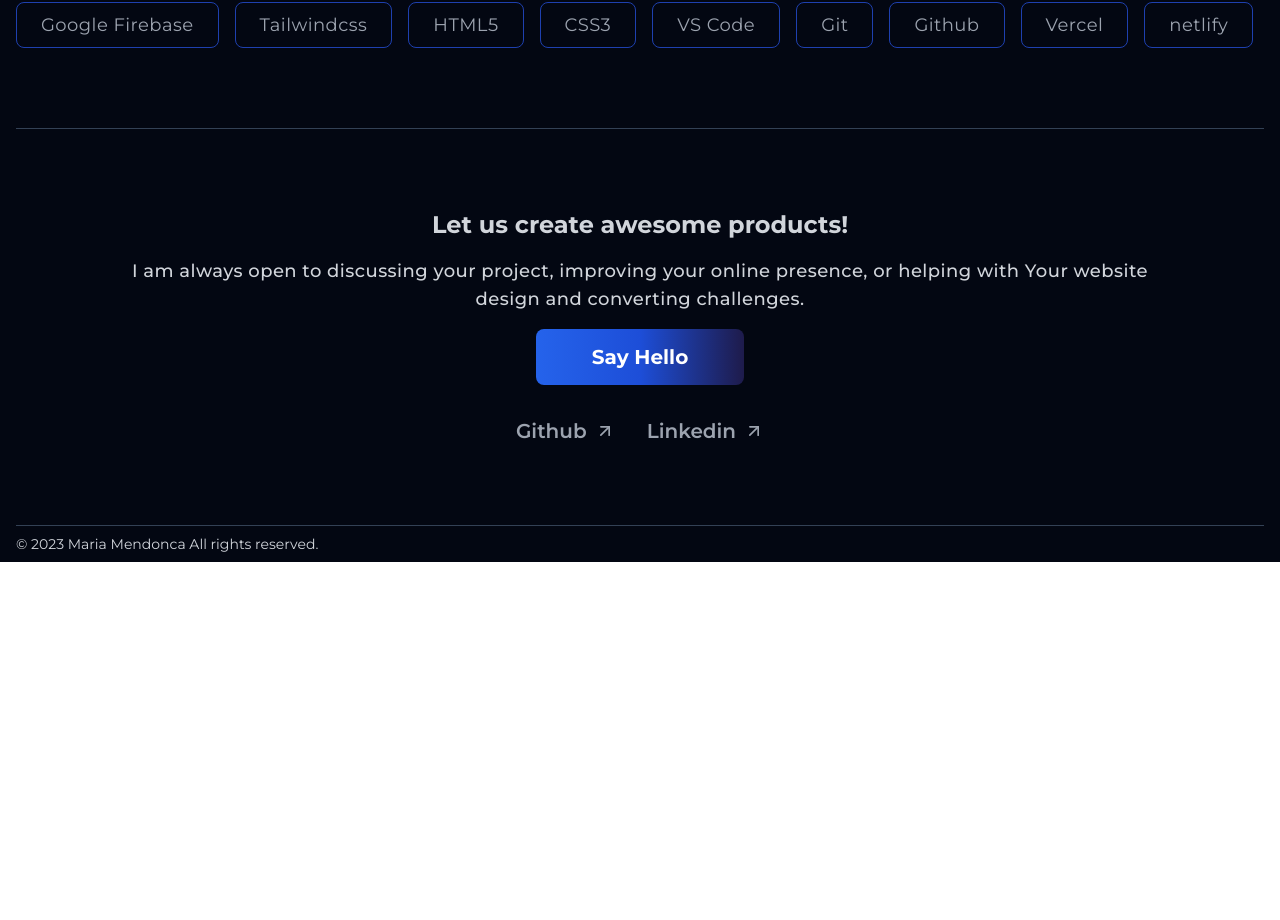
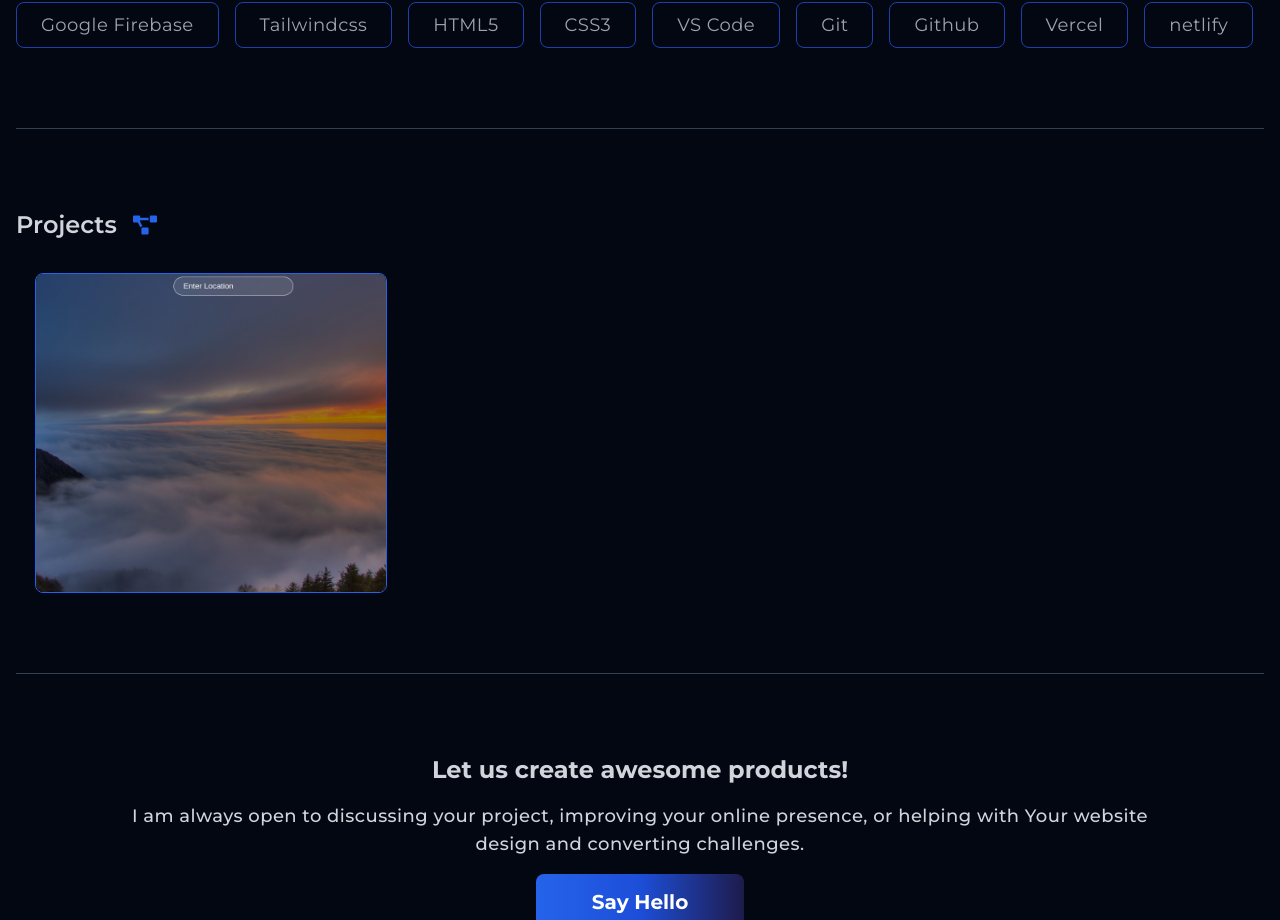
Before and after one commit to mendoncamaria/portfolio-next, a Next.js app: page / in a window 1280 px wide. Shown: the part 1335-2255 px from the top of the page. Before the commit the page ends 1897 px from the top, so only its background shows below. Built offline with nearby package versions, Linux system fonts and the light colour scheme.

Commit message:
Added project

```diff
--- a/app/page.tsx
+++ b/app/page.tsx
@@ -14,7 +14,7 @@ export default function Home() {
         <Aboutme />
         <Experience />
         <Skills />
-        {/* <Projects /> */}
+        <Projects />
         <Contact />
         <Footer />
       </div>
--- a/components/ProjectCard.tsx
+++ b/components/ProjectCard.tsx
@@ -2,7 +2,7 @@ import Image from "next/image";
 interface Props {
   title: string;
   link: string;
-  img: string;
+  img: any;
 }
 
 const ProjectCard = ({ title, link, img }: Props) => {
@@ -10,11 +10,11 @@ const ProjectCard = ({ title, link, img }: Props) => {
     <a href={link} target="_blank">
       <div className="w-full h-80 border-[1px] border-blue-600 overflow-hidden relative rounded-lg group">
         <Image
-          className="object-cover translate-y-0 group-hover:-translate-y-[65%] transition-transform duration-[3s]"
+          className="object-cover translate-y-0 group-hover:-translate-y-[15%] transition-transform duration-[3s]"
           width={350}
           height={350}
           src={img}
-          alt="Amazonclone"
+          alt="Project"
         />
         <p className="absolute hidden group-hover:inline-block bottom-0 w-full py-1 bg-blue-600 text-white text-center font-semibold duration-300">
           {title}
--- a/components/Projects.tsx
+++ b/components/Projects.tsx
@@ -1,7 +1,8 @@
 import { FaProjectDiagram } from "react-icons/fa";
 import Title from "./Title";
 import ProjectCard from "./ProjectCard";
-import img from '../public/next.svg'
+import img from '../public/next.svg';
+import weather from '../public/img/weather-img.png';
 
 const Projects = () => {
   return (
@@ -9,10 +10,15 @@ const Projects = () => {
       <Title text="Projects" icon={<FaProjectDiagram />} />
       <div className="grid grid-cols-1 md:grid-cols-2 lg:grid-cols-3 gap-10 place-items-center">
         <ProjectCard
+          img={weather}
+          title="Weather Application"
+          link="https://weather-mendoncamaria.vercel.app/"
+        />
+        {/* <ProjectCard
           img={img}
           title="Project Name"
           link=""
-        />
+        /> */}
       </div>
     </div>
   );
```
Also changed, not shown: public/img/weather-img.png (added).
